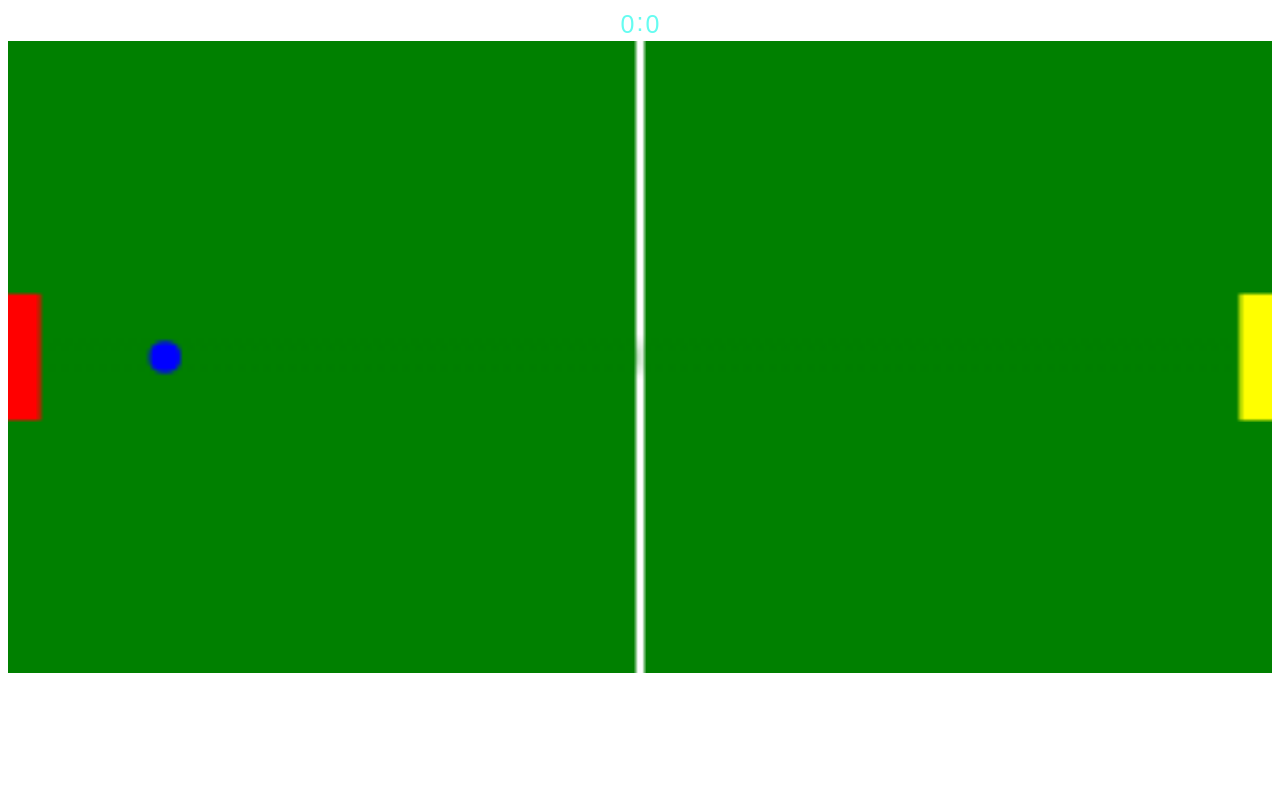
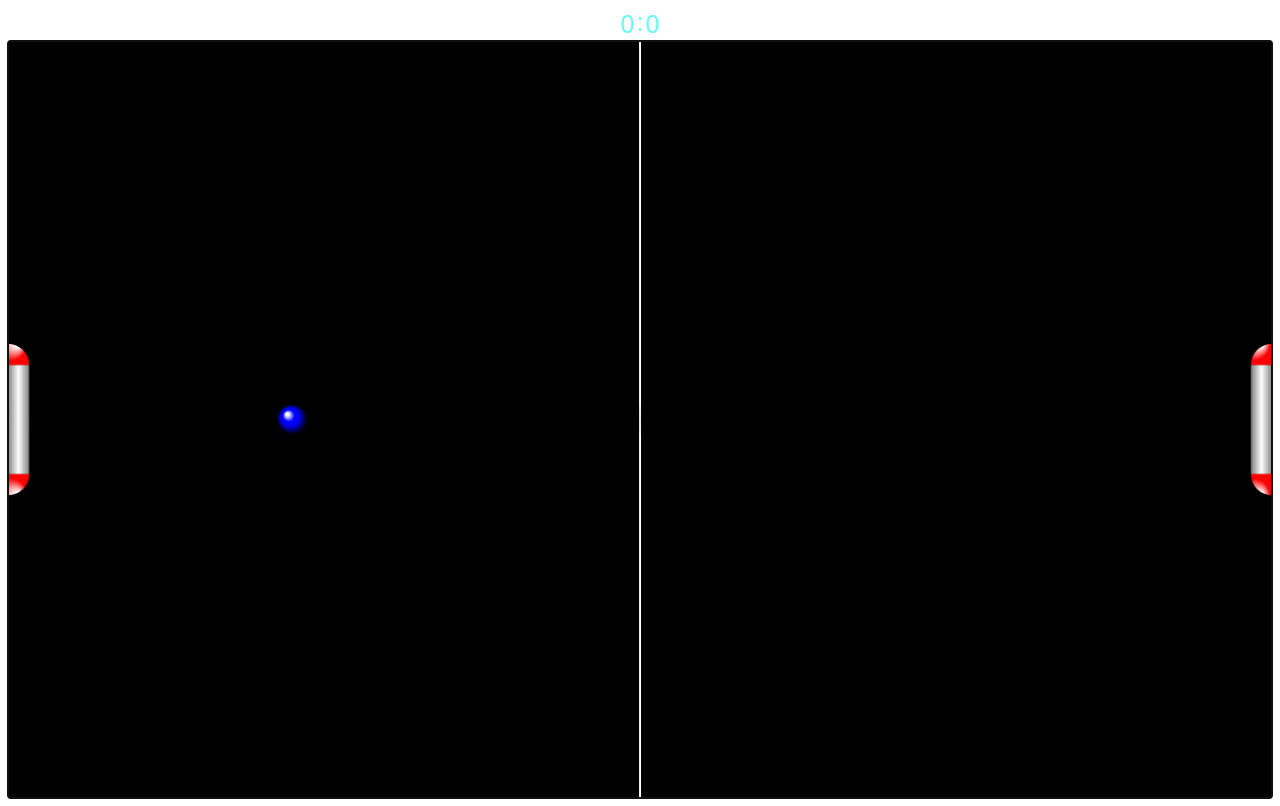
Before and after one commit to kmoragap/ft_transcendence, a website: page frontend/public/pong.html in a window 1280 px wide. Drawn offline with Linux system fonts and the light colour scheme.

Commit message:
accessibility features

```diff
--- a/frontend/public/pong/pong.js
+++ b/frontend/public/pong/pong.js
@@ -1,12 +1,19 @@
 // ../workspace/backend/pong/src/pong.ts
 var canvas = document.getElementById("board");
 var ctx = canvas.getContext("2d");
+var win = document.getElementsByName("window");
 var scoreP1TB = document.getElementById("p1score");
 var scoreP2TB = document.getElementById("p2score");
 var keys = {};
-var bg = "green";
-var p1Col = "red";
-var p2Col = "yellow";
+canvas.width = window.innerWidth;
+canvas.height = window.innerHeight - scoreP1TB.offsetHeight;
+var bg = "black";
+var p1InnerCol = "white";
+var p1OuterCol = "grey";
+var p1CornerCol = "red";
+var p2InnerCol = "white";
+var p2OuterCol = "grey";
+var p2CornerCol = "red";
 var uiCol = "white";
 var ballCol = "blue";
 var singlePlayer = true;
@@ -22,13 +29,16 @@ var maxScore;
 var ball;
 var ballY;
 var Paddle = class {
-  constructor(posX, posY, color) {
-    this._del = 0;
+  constructor(posX, posY, innerColor, outerColor, cornerColor) {
     this._goTime = 0;
     this._moveSpeed = canvas.height / 400;
     this._posX = posX;
     this._posY = posY;
-    this._color = color;
+    this._innerColor = innerColor;
+    this._outerColor = outerColor;
+    this._cornerColor = cornerColor;
+    if (ctx) {
+    }
   }
   go(go) {
     this._goTime = go;
@@ -45,20 +55,64 @@ var Paddle = class {
   getMoveSpeed() {
     return this._moveSpeed;
   }
-  draw(color) {
+  draw() {
     if (ctx) {
       ctx.beginPath();
-      if (color == bg) this._del = this._moveSpeed;
-      else this._del = 0;
-      ctx.fillStyle = color;
-      ctx.rect(this._posX, this._posY - this._del, paddleWidth, paddleHeight + 2 * this._del);
+      if (this._paddleGrad != null)
+        ctx.fillStyle = this._paddleGrad;
+      ctx.fillRect(this._posX, this._posY + paddleWidth, paddleWidth, paddleHeight - paddleWidth * 2);
+      this._paddleGrad = ctx.createLinearGradient(this._posX, this._posY, this._posX + paddleWidth, this._posY);
+      this._paddleGrad.addColorStop(0, this._outerColor);
+      this._paddleGrad.addColorStop(0.5, this._innerColor);
+      this._paddleGrad.addColorStop(1, this._outerColor);
+      this._topCornerGrad = ctx.createRadialGradient(this._posX + 10, this._posY, paddleWidth / 7, this._posX, this._posY, paddleWidth);
+      this._topCornerGrad.addColorStop(0, "white");
+      this._topCornerGrad.addColorStop(0.75, this._cornerColor);
+      this._bottomCornerGrad = ctx.createRadialGradient(this._posX + 10, this._posY + paddleHeight, paddleWidth / 7, this._posX, this._posY + paddleHeight, paddleWidth);
+      this._bottomCornerGrad.addColorStop(0, "white");
+      this._bottomCornerGrad.addColorStop(0.75, this._cornerColor);
+      if (this._posX == 0) {
+        ctx.beginPath();
+        ctx.fillStyle = this._topCornerGrad;
+        ctx.moveTo(this._posX, this._posY + paddleWidth);
+        ctx.arc(this._posX, this._posY + paddleWidth, paddleWidth, -Math.PI / 2, 0);
+        ctx.closePath();
+        ctx.fill();
+        ctx.beginPath();
+        ctx.fillStyle = this._bottomCornerGrad;
+        ctx.moveTo(this._posX, this._posY + paddleHeight - paddleWidth);
+        ctx.arc(this._posX, this._posY + paddleHeight - paddleWidth, paddleWidth, 0, Math.PI / 2);
+        ctx.closePath();
+        ctx.fill();
+      }
+      if (this._posX != 0) {
+        ctx.beginPath();
+        ctx.fillStyle = this._topCornerGrad;
+        ctx.moveTo(this._posX + paddleWidth, this._posY + paddleWidth);
+        ctx.arc(this._posX + paddleWidth, this._posY + paddleWidth, paddleWidth, Math.PI, Math.PI * 3 / 2);
+        ctx.closePath();
+        ctx.fill();
+        ctx.beginPath();
+        ctx.fillStyle = this._bottomCornerGrad;
+        ctx.moveTo(this._posX + paddleWidth, this._posY + paddleHeight - paddleWidth);
+        ctx.arc(this._posX + paddleWidth, this._posY + paddleHeight - paddleWidth, paddleWidth, Math.PI / 2, Math.PI);
+        ctx.closePath();
+        ctx.fill();
+      }
+    }
+  }
+  erase() {
+    if (ctx) {
+      ctx.beginPath();
+      ctx.fillStyle = bg;
+      ctx.rect(this._posX - 1, this._posY - 1, paddleWidth + 2, paddleHeight + 2);
       ctx.fill();
     }
   }
   move(dir) {
-    this.draw(bg);
+    this.erase();
     this._posY += dir;
-    this.draw(this._color);
+    this.draw();
   }
   hit() {
     if (ballY >= this._posY && ballY <= this._posY + paddleHeight) return true;
@@ -67,13 +121,13 @@ var Paddle = class {
 };
 var Ball = class {
   constructor(color) {
-    this._del = 0;
     this._goTime = 0;
     this._ballSpeed = canvas.width / 2;
     this._x = canvas.width / 2;
+    this._dirX = 0;
+    this._dirY = 0;
     this._size = canvas.width / 80;
     this._color = color;
-    this._del = 0;
   }
   go(go) {
     this._goTime = go;
@@ -90,13 +144,24 @@ var Ball = class {
   setDirY(dir) {
     this._dirY = dir;
   }
-  draw(color) {
+  erase() {
     if (ctx) {
       ctx.beginPath();
-      if (color === bg) this._del = 1;
-      else this._del = 0;
-      ctx.ellipse(this._x, ballY, this._size + this._del, this._size + this._del, 0, 0, Math.PI * 2);
-      ctx.fillStyle = color;
+      ctx.ellipse(this._x, ballY, this._size + 1, this._size + 1, 0, 0, Math.PI * 2);
+      ctx.fillStyle = bg;
+      ctx.fill();
+    }
+  }
+  draw() {
+    if (ctx) {
+      ctx.beginPath();
+      this._grad = ctx.createRadialGradient(this._x - this._size / 3, ballY - this._size / 3, this._size / 10, this._x, ballY, this._size);
+      this._grad.addColorStop(0, "white");
+      this._grad.addColorStop(0.3, this._color);
+      this._grad.addColorStop(0.5, this._color);
+      this._grad.addColorStop(0.95, "black");
+      ctx.ellipse(this._x, ballY, this._size, this._size, 0, 0, Math.PI * 2);
+      ctx.fillStyle = this._grad;
       ctx.fill();
     }
   }
@@ -154,12 +219,12 @@ var Ball = class {
     }
   }
   move() {
-    this.draw(bg);
+    this.erase();
     this.midline();
     this.checkPaddle();
     this.checkWalls();
     this.advanceBall();
-    this.draw(this._color);
+    this.draw();
   }
 };
 function moveP1() {
@@ -201,6 +266,12 @@ document.addEventListener("keyup", (ev) => {
     p2Dir = 0;
     keys[ev.key] = false;
   }
+  if (ev.key == "Escape") {
+    keys[ev.key] = false;
+    ball.stop();
+    p1.stop();
+    p2.stop();
+  }
 });
 function startRound() {
   if (ctx) {
@@ -211,8 +282,8 @@ function startRound() {
   scoreP1TB.value = String(score1);
   scoreP2TB.value = String(score2);
   ball = new Ball(ballCol);
-  p1 = new Paddle(0, canvas.height / 2 - paddleHeight / 2, p1Col);
-  p2 = new Paddle(canvas.width - paddleWidth, canvas.height / 2 - paddleHeight / 2, p2Col);
+  p1 = new Paddle(0, canvas.height / 2 - paddleHeight / 2, p1InnerCol, p1OuterCol, p1CornerCol);
+  p2 = new Paddle(canvas.width - paddleWidth, canvas.height / 2 - paddleHeight / 2, p2InnerCol, p2OuterCol, p2CornerCol);
   p1.move(0);
   p2.move(0);
   ballY = canvas.height / 2;
@@ -224,12 +295,13 @@ function startRound() {
   ball.go(setInterval(() => ball.move(), 5));
 }
 function startGame() {
+  document.getElementById("board")?.focus();
   p1Dir = 0;
   p2Dir = 0;
   score1 = 0;
   score2 = 0;
   maxScore = 3;
-  paddleWidth = canvas.width / 40;
+  paddleWidth = canvas.width / 60;
   paddleHeight = canvas.height / 5;
   startRound();
 }
--- a/frontend/src/views/game.ts
+++ b/frontend/src/views/game.ts
@@ -4,7 +4,7 @@ let iframeRef: HTMLIFrameElement | null = null;
 
 export function renderGame(): HTMLElement {
   const section = document.createElement('section');
-  section.className = 'relative m-0 mt-[10%] flex items-center justify-center h-[70vh] text-center z-[3]';
+  section.className = 'w-full relative m-0 mt-[10%] flex items-center justify-center text-center z-[3]';
 
   section.innerHTML = `
     <div class="w-full max-w-[1100px] h-[70vh] rounded-[10px] overflow-hidden shadow-[0_10px_30px_rgba(0,0,0,0.5)] border border-[rgba(102,252,241,0.15)] bg-[rgba(3,27,27,0.8)]">
```
Also changed, not shown: frontend/src/i18n.ts (+45 -9 lines), frontend/src/main.ts (+8 -10 lines), frontend/src/router.ts (+15 -0 lines), frontend/src/utils/a11y.ts (added, +55 -0 lines), frontend/public/assets/css/output.css.
